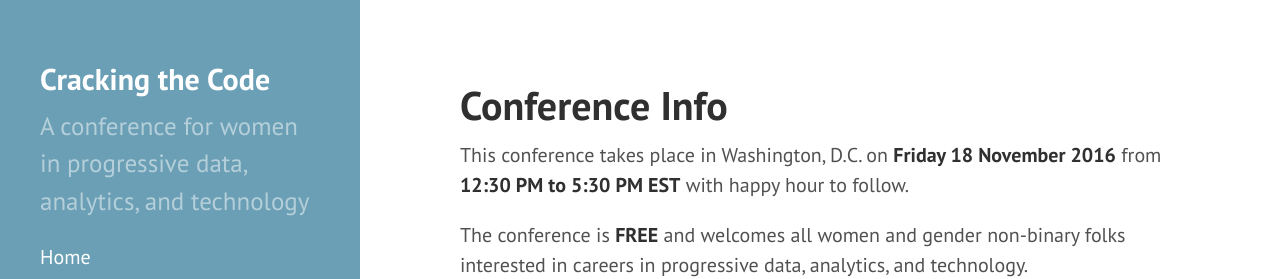
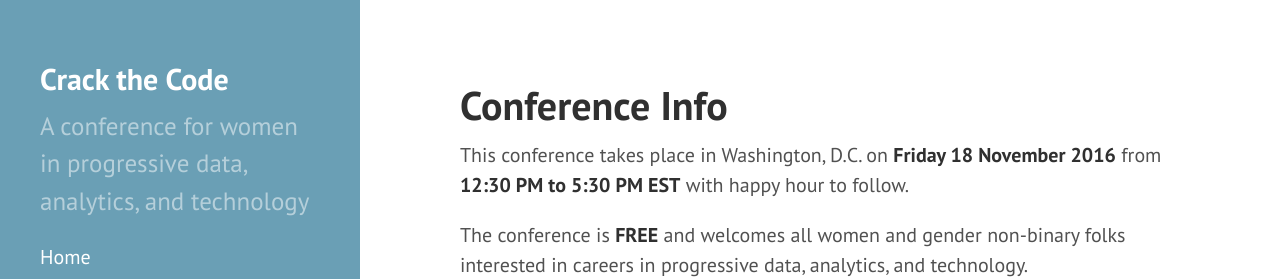
Before and after one commit to anniejw6/crackthecode_site, a Jekyll site: the page built from info.md, in a window 1280 px wide. Shown: the top 279 px of the page. Built offline with Jekyll 4.4.1, drawn with Linux system fonts in a browser that asks for light colours; Markdown is read by kramdown in place of the engine named in the settings.

Commit message:
remap info

```diff
--- a/_config.yml
+++ b/_config.yml
@@ -7,8 +7,8 @@ gems: [jekyll-paginate]
 permalink:        pretty
 
 # Setup
-title:            Cracking the Code
-tagline:          Cracking the Code - A conference for women in progressive data analytics and technology
+title:            Crack the Code
+tagline:          Crack the Code - A conference for women in progressive data analytics and technology
 description:      'A conference for women in progressive data, analytics, and technology'
 #url:              http://hyde.getpoole.com
 baseurl:          /
```
Also changed, not shown: info.md (renamed from conference-info.md).
